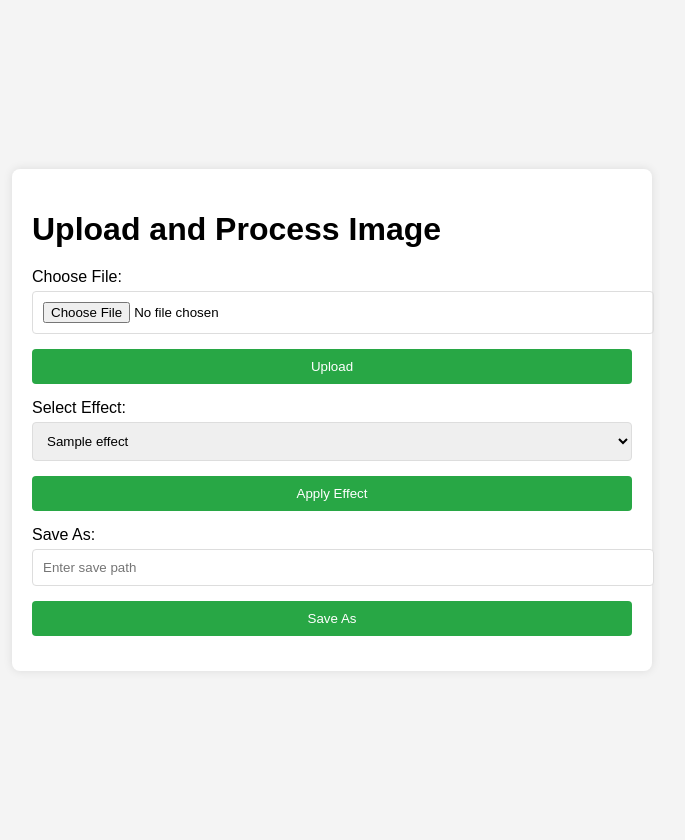
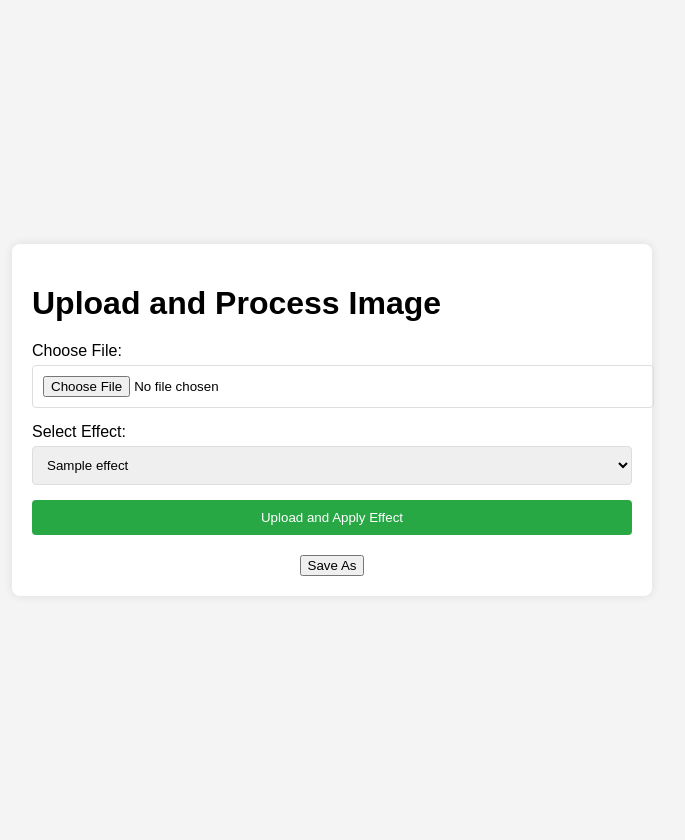
Before and after one commit to peterwjones334/XImageWorks, a Flask app: template templates/upload.html in a window 1280 px wide. Shown: the whole page, without its empty margins (308-993 px from the left). Run offline with Flask 3, Linux system fonts and the light colour scheme; the template is opened without the code that fills it: most values are stand-ins (such as "Sample title", 1, 10 or a date in 2020).

Commit message:
tidy up interface

```diff
--- a/templates/upload.html
+++ b/templates/upload.html
@@ -36,20 +36,23 @@
         .form-group input[type="file"],
         .form-group select,
         .form-group input[type="text"],
-        .form-group input[type="submit"] {
+        .form-group input[type="submit"],
+        .form-group button {
             width: 100%;
             padding: 10px;
             border: 1px solid #ddd;
             border-radius: 4px;
         }
-        .form-group input[type="submit"] {
+        .form-group input[type="submit"],
+        .form-group button {
             background: #28a745;
             color: #fff;
             border: none;
             cursor: pointer;
             transition: background 0.3s;
         }
-        .form-group input[type="submit"]:hover {
+        .form-group input[type="submit"]:hover,
+        .form-group button:hover {
             background: #218838;
         }
         .button-container {
@@ -59,6 +62,7 @@
         .container {
             position: relative;
             width: 100%;
+            max-width: 600px;
             margin-top: 20px;
         }
         .image {
@@ -93,13 +97,6 @@
                 <input type="file" name="file" id="file">
             </div>
             <div class="form-group">
-                <input type="submit" value="Upload">
-            </div>
-        </form>
-
-        {% if filename %}
-        <form method="post">
-            <div class="form-group">
                 <label for="effects">Select Effect:</label>
                 <select name="effect" id="effects">
                     {% for effect in effects %}
@@ -108,19 +105,17 @@
                 </select>
             </div>
             <div class="form-group">
-                <input type="submit" value="Apply Effect">
+                <input type="submit" value="Upload and Apply Effect">
             </div>
         </form>
-        <form method="post" action="{{ url_for('save_as') }}">
-            <div class="form-group">
-                <label for="save_path">Save As:</label>
+
+        {% if filename %}
+        <div class="button-container">
+            <form id="save-as-form" method="post" action="{{ url_for('save_as') }}">
                 <input type="hidden" name="filename" value="{{ filename }}">
-                <input type="text" name="save_path" placeholder="Enter save path" id="save_path">
-            </div>
-            <div class="form-group">
                 <input type="submit" value="Save As">
-            </div>
-        </form>
+            </form>
+        </div>
         {% endif %}
     </div>
 
@@ -185,6 +180,15 @@
             }
         }
         initComparisons();
+
+        document.getElementById('save-as-form').addEventListener('submit', function(event) {
+            event.preventDefault();
+            var filename = "{{ filename }}";
+            var link = document.createElement('a');
+            link.href = "{{ url_for('processed_file', filename=filename) }}";
+            link.download = filename;
+            link.click();
+        });
     </script>
 </body>
 </html>
--- a/ximageapp_0.2.py
+++ b/ximageapp_0.2.py
@@ -34,23 +34,14 @@ def upload_file():
                 # Save original filename in session
                 session['filename'] = filename
 
-                return render_template('upload.html', filename=filename, effects=effects_aggregator.effects.keys())
-
-        if 'filename' in session:
-            filename = session['filename']
-            if 'effect' in request.form:
+                # Apply effect if selected
                 selected_effect = request.form.get('effect')
-                input_image_path = os.path.join(app.config['UPLOAD_FOLDER'], filename)
-
-                # Process the image
-                image = Image.open(input_image_path)
-
                 if selected_effect in effects_aggregator.effects:
+                    image = Image.open(input_image_path)
                     image = effects_aggregator.effects[selected_effect](image)
-
-                output_image_path = os.path.join(app.config['PROCESSED_FOLDER'], filename)
-                image.save(output_image_path)
-                return render_template('upload.html', filename=filename, effects=effects_aggregator.effects.keys(), processed=True)
+                    output_image_path = os.path.join(app.config['PROCESSED_FOLDER'], filename)
+                    image.save(output_image_path)
+                    return render_template('upload.html', filename=filename, effects=effects_aggregator.effects.keys(), processed=True)
 
     return render_template('upload.html', effects=effects_aggregator.effects.keys())
 
```
